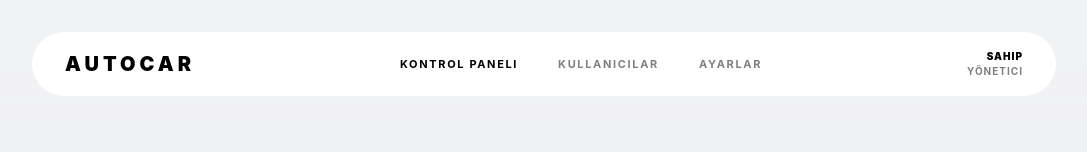
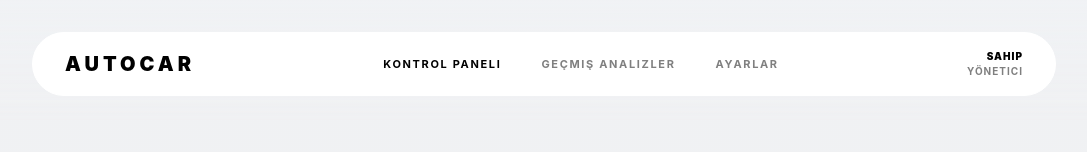
Before and after one commit to xyz123-xxyyzz/AutoCAR, a React (Vite) app: page /sahip in a window 1280 px wide. Shown: the top 152 px of the page, without its empty margins (96-1183 px from the left). Built offline with nearby package versions, Linux system fonts and the light colour scheme.

Commit message:
fix: Show history link for Admin in navbar

```diff
--- a/src/layouts/DashboardLayout.jsx
+++ b/src/layouts/DashboardLayout.jsx
@@ -39,16 +39,6 @@ export default function DashboardLayout({ children, subscriptionType, userName,
             Kontrol Paneli
           </Link>
 
-          {subscriptionType === 'Sahip' ? (
-            <Link
-              to="/kullanicilar"
-              className={`text-[11px] font-bold tracking-[0.15em] uppercase transition-opacity ${
-                location.pathname === '/kullanicilar' ? 'text-black' : 'text-black/50 hover:text-black'
-              }`}
-            >
-              Kullanıcılar
-            </Link>
-          ) : (
           <Link
             to="/gecmis"
             className={`text-[11px] font-bold tracking-[0.15em] uppercase transition-opacity ${
@@ -57,7 +47,6 @@ export default function DashboardLayout({ children, subscriptionType, userName,
           >
             Geçmiş Analizler
           </Link>
-          )}
 
 
           <Link
```
Lines whose indentation alone changed are shown as unchanged.
